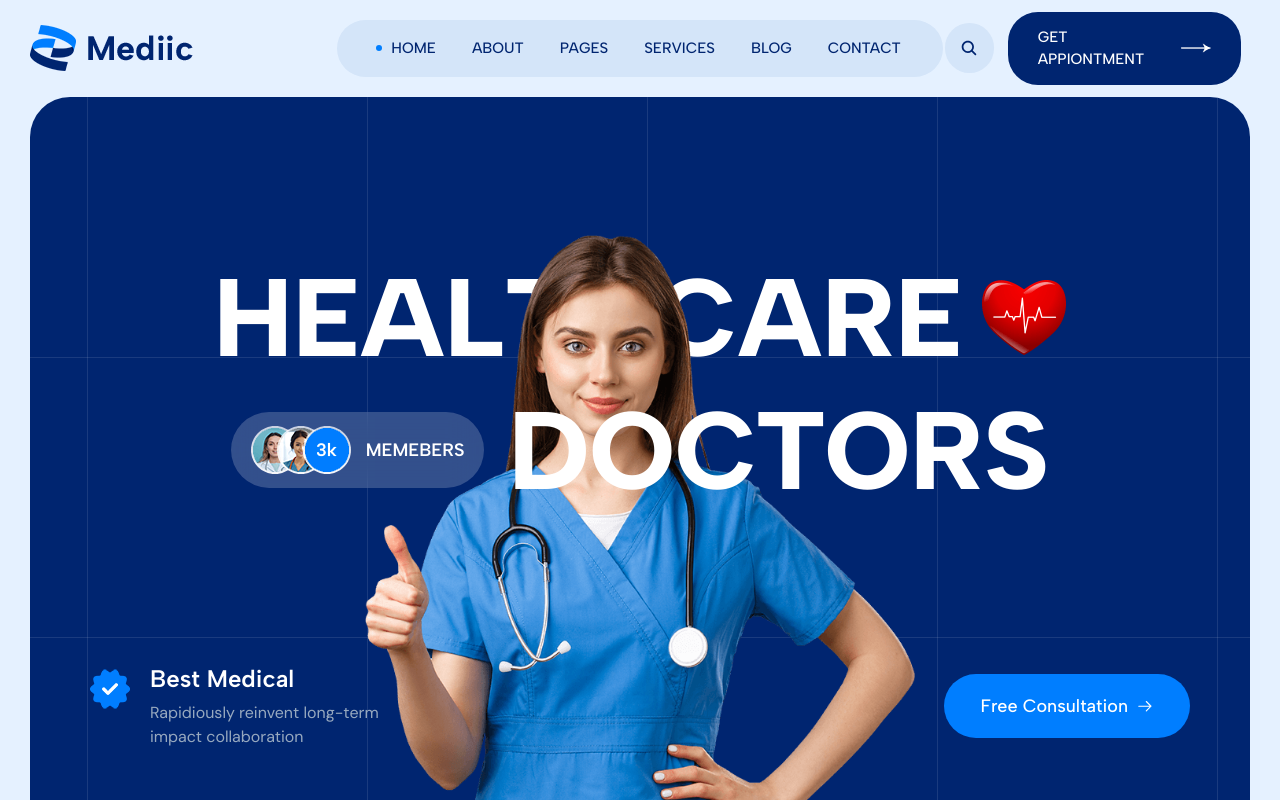
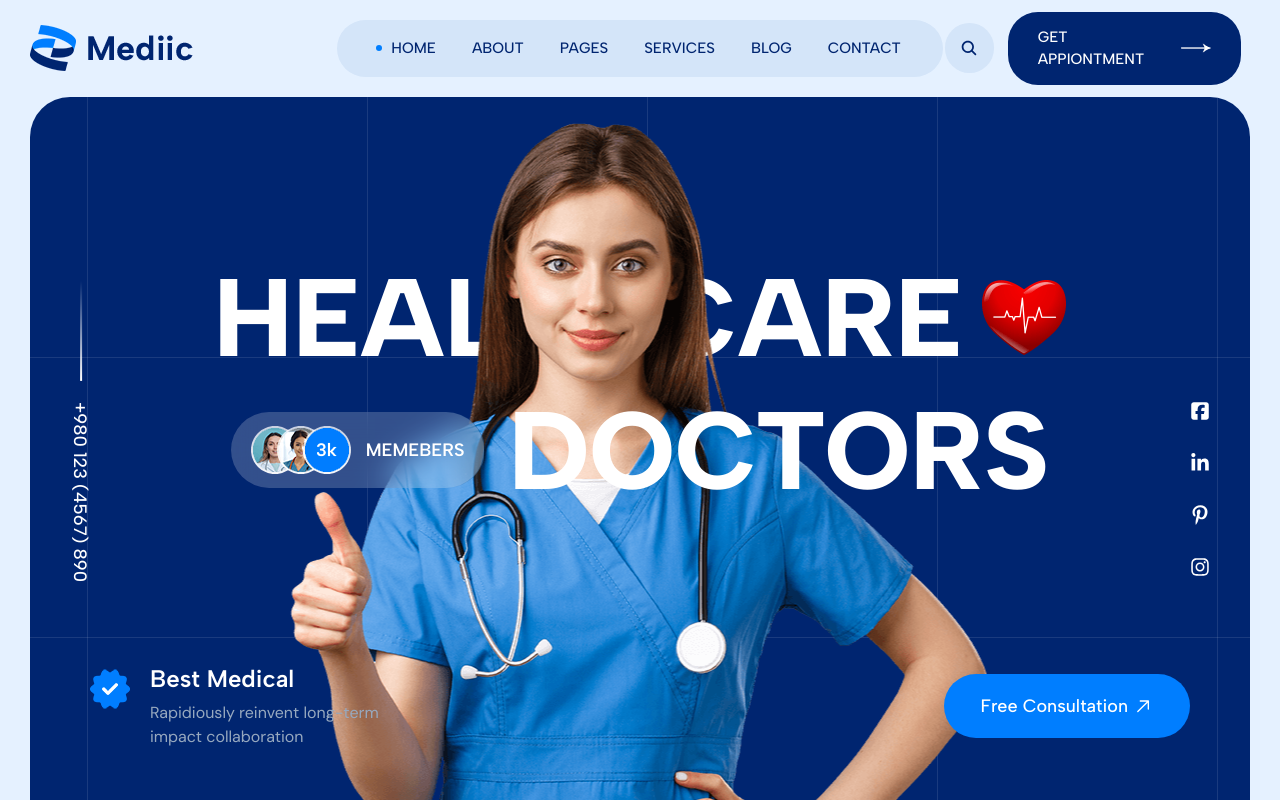
Before and after one commit to jisan5620jk/mediic, a React (Vite) app: page / in a window 1280 px wide. Shown: the top 800 px of the page. Built offline with nearby package versions, Linux system fonts and the light colour scheme.

Commit message:
Update Banner component

```diff
--- a/src/Component1/Banner/Banner.jsx
+++ b/src/Component1/Banner/Banner.jsx
@@ -4,11 +4,19 @@ import bannerTeam from "/images/team-img.png";
 import bannerCheck from "/images/tick.png";
 import { Link } from "react-router-dom";
 import { GoArrowRight } from "react-icons/go";
+import { FaInstagram, FaLinkedinIn, FaPinterestP, FaSquareFacebook } from "react-icons/fa6";
 
 const Banner = () => {
   return (
     <div className="bg-BodyBg-0 px-2 lg:px-[30px]">
       <section className="bg-[url('/images/hero-bg.png')] bg-cover bg-center bg-no-repeat h-[600px] sm:h-[700px] md:h-[1100px] lg:h-[700px] xl:h-[790px] 2xl:h-[790px] flex items-center relative z-10 overflow-hidden rounded-t-[40px]">
+        <div className="absolute top-1/2 -translate-y-1/2 -left-10">
+          <Link to={"/"}>
+            <button className="font-AlbertSans font-medium inline-block text-lg text-white rotate-90 relative before:absolute before:-left-[72px] before:-bottom-[35px] before:rotate-90 before:w-[2px] before:h-[100px] before:bg-[linear-gradient(_180deg,_rgba(255,_255,_255,_0.9999999999999999)_0%,_rgba(27,_31,_73,_0)_100%_)]">
+              +980 123 (4567) 890
+            </button>
+          </Link>
+        </div>
         <div className="flex justify-center items-center m-auto">
           <div className="Container">
             <div className="relative z-10">
@@ -18,8 +26,12 @@ const Banner = () => {
                 </h1>
                 <img src={bannerHeart} draggable="false" />
               </div>
-              <div className="absolute z-10 left-1/2 -translate-x-1/2 top-0">
-                <img src={bannerThumb} draggable="false" />
+              <div className="absolute z-10 left-1/2 -translate-x-1/2 -top-28">
+                <img
+                  src={bannerThumb}
+                  draggable="false"
+                  className="max-w-[inherit]"
+                />
               </div>
               <div className="flex items-center justify-center gap-6 relative z-20 -mt-8">
                 <div className="bg-white bg-opacity-20 backdrop-filter filter-blur-[5px] backdrop-blur-lg flex items-center gap-[15px] rounded-full py-[14px] px-5">
@@ -49,14 +61,46 @@ const Banner = () => {
               </div>
               <div>
                 <Link to={"/appiontment"}>
-                  <button className="font-AlbertSans font-medium text-lg text-white flex items-center gap-2 bg-PrimaryColor-0 px-9 py-[18px] rounded-full">
+                  <button className="font-AlbertSans font-medium text-lg text-white flex items-center gap-[4px] bg-PrimaryColor-0 px-9 py-[18px] rounded-full relative z-10">
                     Free Consultation
-                    <GoArrowRight />
+                    <GoArrowRight size={"22"} className="-rotate-45" />
                   </button>
                 </Link>
               </div>
             </div>
           </div>
+        </div>
+        <div className="absolute top-1/2 -translate-y-1/2 right-10">
+          <ul className="flex flex-col items-center gap-[26px]">
+            <li>
+              <Link to={"/"}>
+                <button className="text-white">
+                  <FaSquareFacebook size={"20"} />
+                </button>
+              </Link>
+            </li>
+            <li>
+              <Link to={"/"}>
+                <button className="text-white">
+                  <FaLinkedinIn size={"20"} />
+                </button>
+              </Link>
+            </li>
+            <li>
+              <Link to={"/"}>
+                <button className="text-white">
+                  <FaPinterestP size={"20"} />
+                </button>
+              </Link>
+            </li>
+            <li>
+              <Link to={"/"}>
+                <button className="text-white">
+                  <FaInstagram size={"20"} />
+                </button>
+              </Link>
+            </li>
+          </ul>
         </div>
       </section>
     </div>
--- a/src/index.css
+++ b/src/index.css
@@ -438,3 +438,16 @@ span.swiper-pagination-bullet.swiper-pagination-bullet-active::before {
 .team-member:nth-child(2n + 2) {
   margin-top: 30px;
 }
+
+/* Custom Animations */
+@keyframes mask_animation_2 {
+  from {
+    -webkit-mask-position: 100% 0;
+    mask-position: 100% 0;
+  }
+
+  to {
+    -webkit-mask-position: 0 0;
+    mask-position: 0 0;
+  }
+}
```
